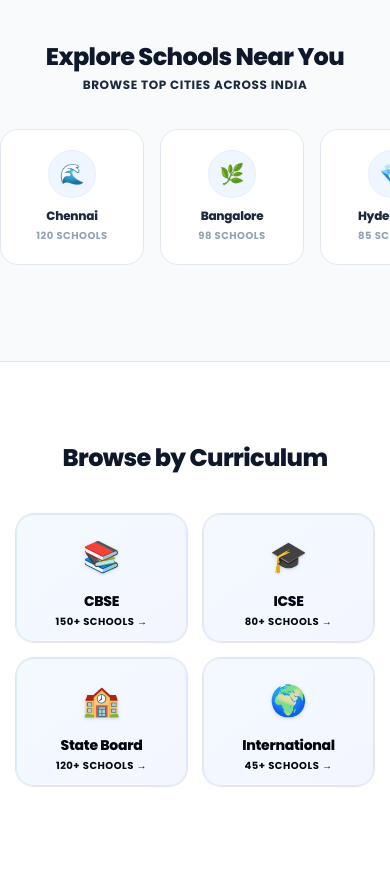
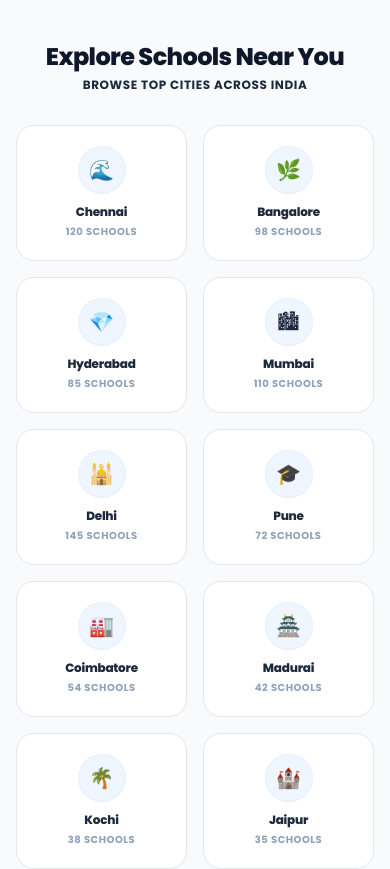
Before and after one commit to techparrotinc/VidhyaanCRM, a Next.js app: page / in a window 390 px wide. Shown: the part 1120-1989 px from the top of the page. Built offline with nearby package versions, Linux system fonts and the light colour scheme; a web font is replaced by a local one.

Commit message:
style(marketplace): change cities list to responsive grid to resolve horizontal overflow

```diff
--- a/src/app/(marketplace)/page.tsx
+++ b/src/app/(marketplace)/page.tsx
@@ -281,13 +281,13 @@ export default function MarketplaceHomepage() {
               </p>
             </div>
 
-            {/* Scroll list with specific Emojis */}
-            <div className="flex gap-4 overflow-x-auto pb-4 pt-1 snap-x snap-mandatory [&::-webkit-scrollbar]:hidden -mx-4 px-4 md:mx-0 md:px-0 select-none">
+            {/* Grid list with specific Emojis */}
+            <div className="grid grid-cols-2 sm:grid-cols-3 md:grid-cols-4 lg:grid-cols-5 gap-4">
               {cities.map((c) => (
                 <Link
                   key={c.name}
                   href={`/schools?city=${c.name}`}
-                  className="snap-start shrink-0 w-36 sm:w-44 bg-white rounded-2xl border border-slate-200 p-5 text-center hover:border-[#1565D8] hover:shadow-lg transition-all duration-300 cursor-pointer group"
+                  className="w-full bg-white rounded-2xl border border-slate-200 p-5 text-center hover:border-[#1565D8] hover:shadow-lg transition-all duration-300 cursor-pointer group flex flex-col items-center justify-center"
                 >
                   <div className="w-12 h-12 rounded-full bg-blue-50 flex items-center justify-center mx-auto mb-3 group-hover:bg-[#1565D8] transition-colors duration-300 border border-blue-100/50">
                     <span className="text-xl group-hover:scale-110 transition-transform duration-300">{c.emoji}</span>
```
